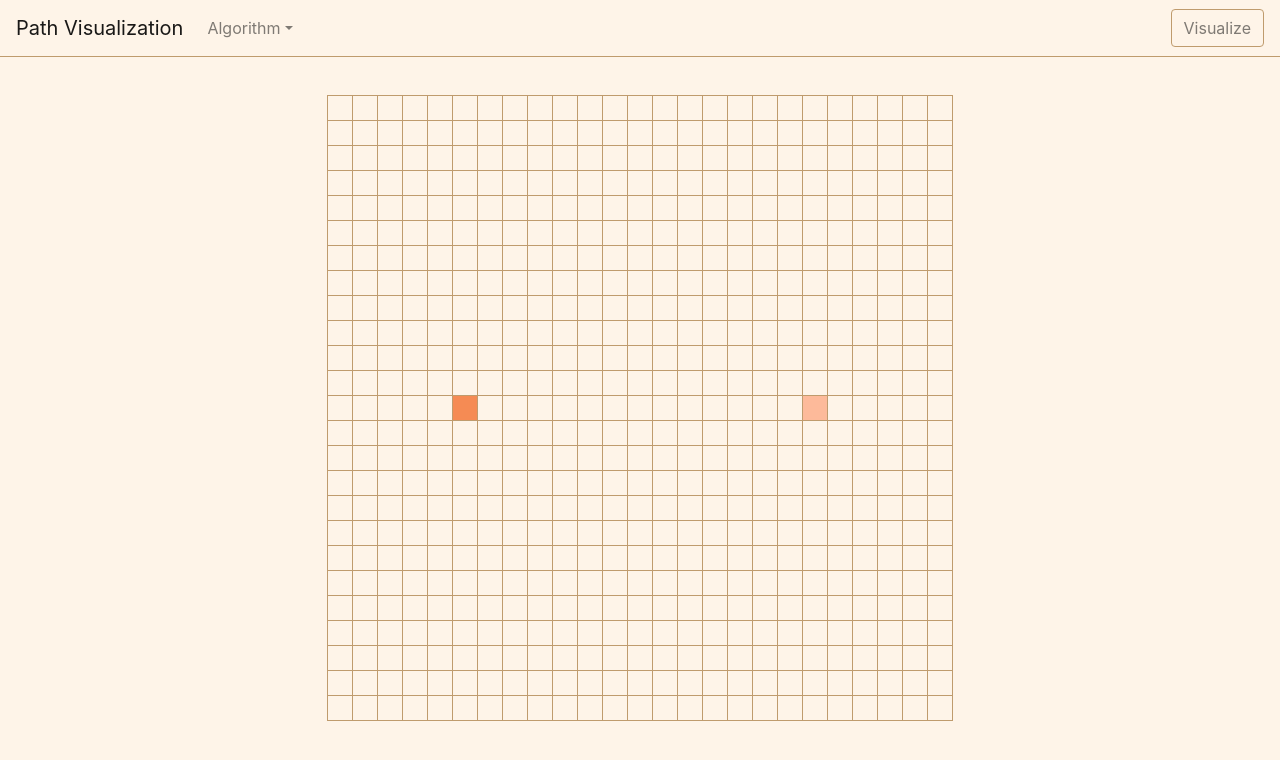
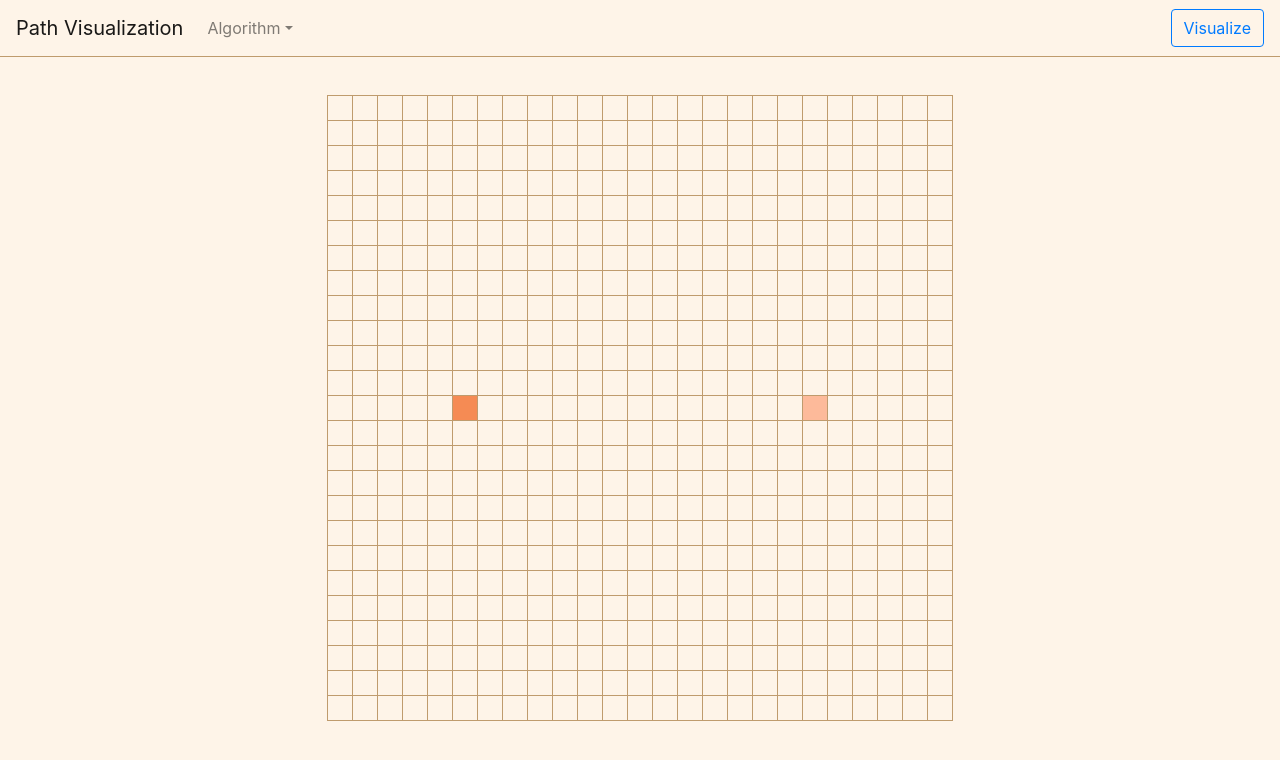
Before and after one commit to agnesnatasya/path-visualization, a React (Create React App) app: page / in a window 1280 px wide. Shown: the top 760 px of the page. Built offline with nearby package versions, Linux system fonts and the light colour scheme.

Commit message:
Change color transition and final color

```diff
--- a/src/components/Grids/Grid.css
+++ b/src/components/Grids/Grid.css
@@ -34,15 +34,6 @@
   animation-play-state: running;
 }
 
-.btn {
-  color: rgba(0,0,0,.5) !important;
-  border-color: #bf9b6d !important;
-}
-
-.btn:hover {
-  background-color: white !important;
-}
-
 @keyframes visitedAnimation {
   0% {
     transform: scale(0.3);
@@ -61,7 +52,8 @@
 
   100% {
     transform: scale(1);
-    background-color: #ba7967;
+    background-color: #bf9b6d;
+    border-color: burlywood;
   }
 }
 
@@ -79,16 +71,17 @@
 @keyframes shortestPath {
   0% {
     transform: scale(0.6);
-    background-color: rgb(255, 254, 106);
+    background-color: #f9b384;
   }
 
   50% {
     transform: scale(1.2);
-    background-color: rgb(255, 254, 106);
+    background-color: #f9b384;
   }
 
   100% {
     transform: scale(1);
-    background-color: rgb(255, 254, 106);
+    background-color: #f9b384;
+    border-color: #f9b384;
   }
 }
--- a/src/components/Grids/Grid.js
+++ b/src/components/Grids/Grid.js
@@ -15,7 +15,7 @@ export default class Grid extends Component {
   render() {
     return (
       <td
-        id={`grid-${this.props.row}-${ this.props.col }`}
+        id={`grid-${this.props.row}-${ this.props.col}`}
         className={`grid ${this.getAdditionalGridProps()}`}
         onMouseDown={() => this.props.onMouseDown(this.props.row, this.props.col)}
         onMouseUp={() => this.props.onMouseUp(this.props.row, this.props.col)}
```
